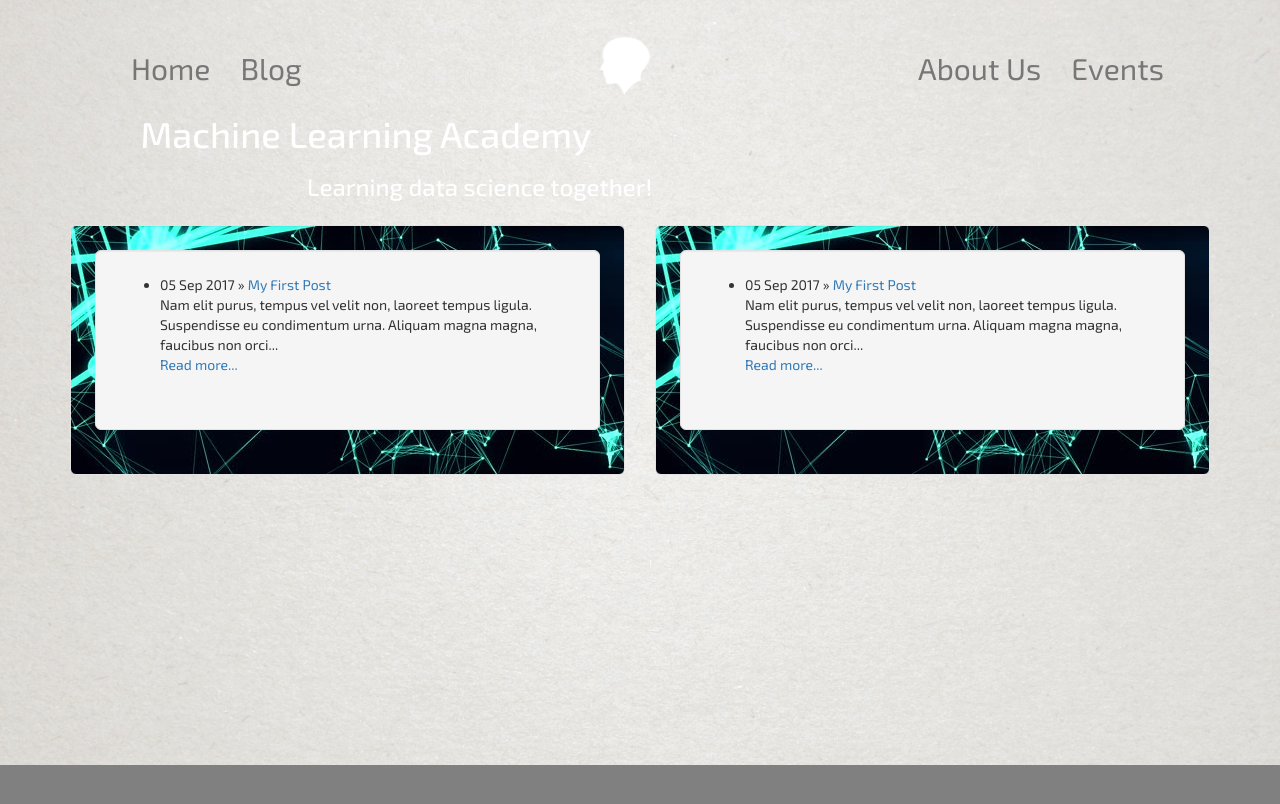
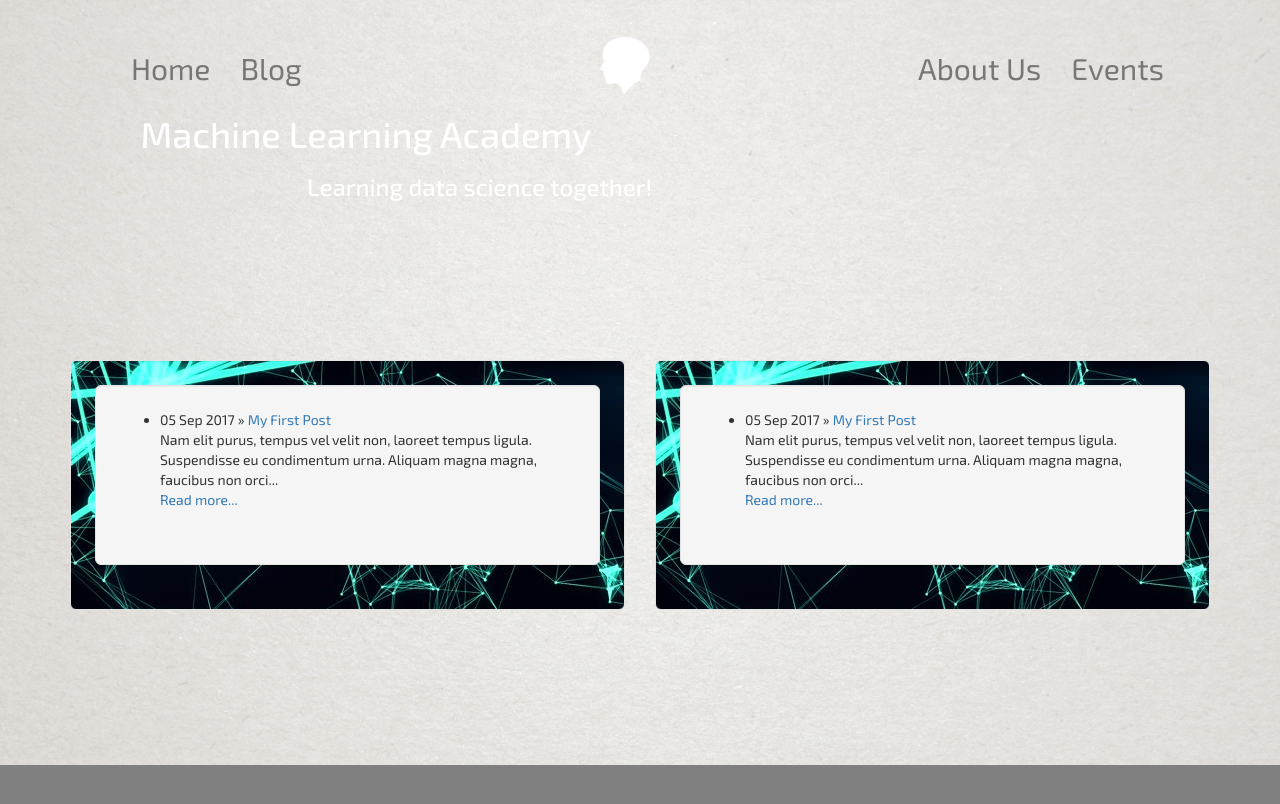
Before and after one commit to isabelhdias/mla.github.io, a Jekyll site: the page built from index.md, in a window 1280 px wide. Shown: the top 804 px of the page. Built offline with Jekyll 4.4.1, drawn with Linux system fonts in a browser that asks for light colours; nearby versions of some CDN libraries; our own code applies the rules of GitHub Pages for plain Markdown files.

Commit message:
mobile test 7

```diff
--- a/_includes/homepage.html
+++ b/_includes/homepage.html
@@ -50,7 +50,7 @@
 
         --->
 
-            <div class="col-lg-6 col-md-6 col-sm-12 col-xs-12">
+            <div class="col-lg-6 col-md-6 col-sm-12 col-xs-12 row-bottom">
 
                 {% for post in site.posts limit 1 %}
 
@@ -83,7 +83,7 @@
             </div>
 
 
-            <div class="col-lg-6 col-md-6 col-sm-12 col-xs-12">
+            <div class="col-lg-6 col-md-6 col-sm-12 col-xs-12 row-bottom">
 
 
                 {% for post in site.posts limit 1 %}
--- a/assets/css/main.css
+++ b/assets/css/main.css
@@ -142,14 +142,16 @@ ul.nav a:hover { color: #fff !important; } /* ATTENTION!!! actual bootstrap code
     /*position: relative;*/
 }
 
-.row-bottom {
 
-
-}
 
 
 
 @media(max-width:767px){
+
+    .row-bottom {
+
+        margin-top: 0%;
+    }
 
 
 }
@@ -157,14 +159,27 @@ ul.nav a:hover { color: #fff !important; } /* ATTENTION!!! actual bootstrap code
 
 @media(min-width:768px) {
 
+    .row-bottom {
+
+        margin-top: 15%;
+    }
+
 }
 
 @media(min-width:992px){
 
+    .row-bottom {
 
+        margin-top: 15%;
+    }
 }
 
 @media(min-width:1200px){
+
+    .row-bottom {
+
+        margin-top: 15vh;
+    }
 
 }
 
```
Also changed, not shown: 4 other files.
